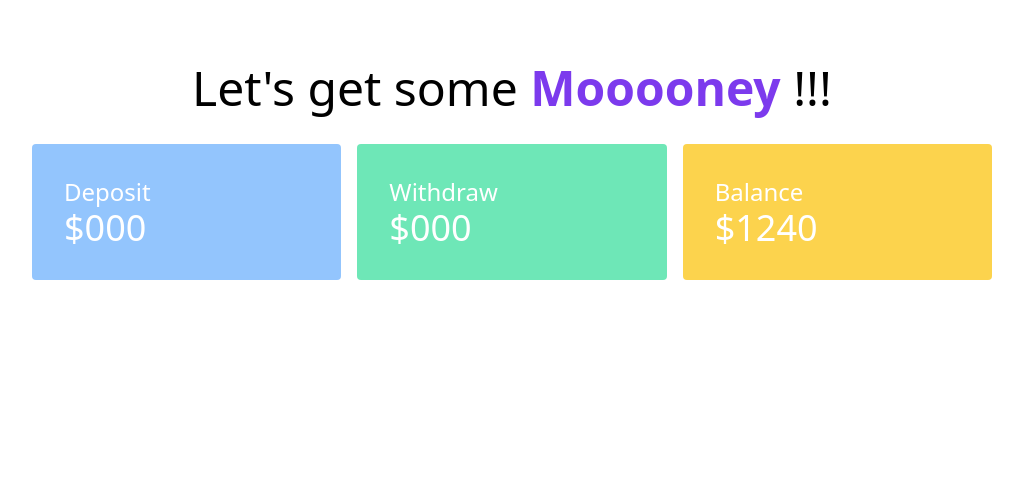
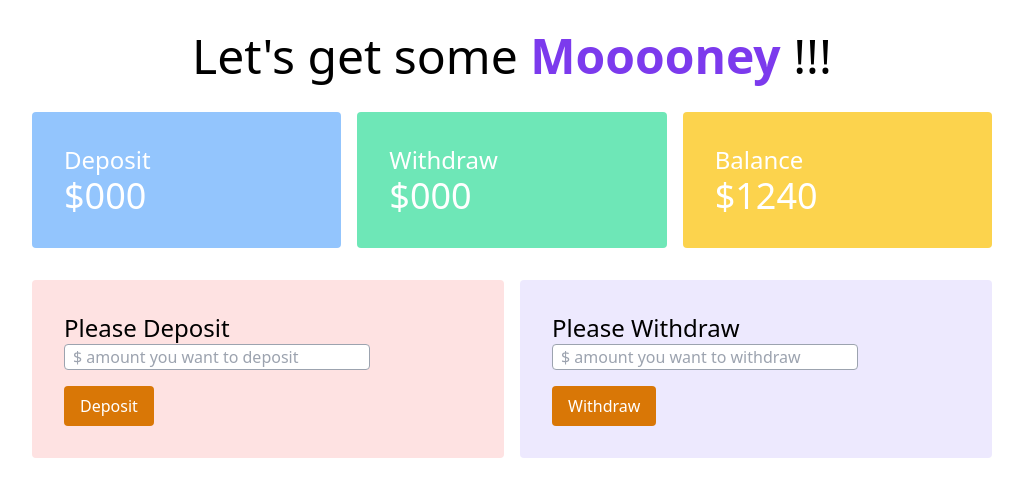
Before and after one commit to bishnunth20/simple-bank, a plain HTML site: page banking.html in a window 1280 px wide. Shown: the whole page, without its empty margins (128-1151 px from the left). Drawn offline with nearby package versions, Linux system fonts and the light colour scheme.

Commit message:
25-5 Create Deposit and withdraw amount Input Fields

```diff
--- a/banking.html
+++ b/banking.html
@@ -10,11 +10,12 @@
 </head>
 <body>
   <header>
-    <h1 class="text-5xl text-center	mt-16">Let's get some <span class="font-semibold	text-purple-600">Mooooney</span> !!!</h1>
+    <h1 class="text-5xl text-center	mt-8">Let's get some <span class="font-semibold	text-purple-600">Mooooney</span> !!!</h1>
   </header>
-  <main>
+  <main class="w-3/4 mx-auto">
+    <!-- Balance & Transaction -->
     <section class="mt-8">
-      <div class="grid grid-cols-3 gap-4 w-3/4 mx-auto text-white">
+      <div class="grid grid-cols-3 gap-4 text-white">
         <div class="bg-blue-300 p-8 rounded">
           <h3 class="text-2xl">Deposit</h3>
           <h4 class="text-4xl">$000</h4>
@@ -29,6 +30,25 @@
         </div>
       </div>
     </section>
+    <!-- Deposit & Withdraw -->
+    <section class="mt-8">
+      <div class="grid grid-cols-2 gap-4">
+        <div class="bg-red-100 p-8 rounded">
+          <h3 class="text-2xl">Please Deposit</h3>
+          <div>
+            <input id="deposit-input" class="border border-gray-400 rounded block w-3/4 mb-4 px-2" type="text" placeholder="$ amount you want to deposit">
+            <button id="deposit-button" class="bg-yellow-600 px-4 rounded py-2 text-white font-medium">Deposit</button>
+          </div>
+        </div>
+        <div class="bg-purple-100 p-8 rounded">
+          <h3 class="text-2xl">Please Withdraw</h3>
+          <div>
+            <input id="withdraw-input" class="border border-gray-400 rounded block w-3/4 mb-4 px-2" type="text" placeholder="$ amount you want to withdraw">
+            <button id="withdraw-button" class="bg-yellow-600 px-4 rounded py-2 text-white font-medium">Withdraw</button>
+          </div>
+        </div>
+      </div>
+    </section>
   </main>
 </body>
 </html>
```
